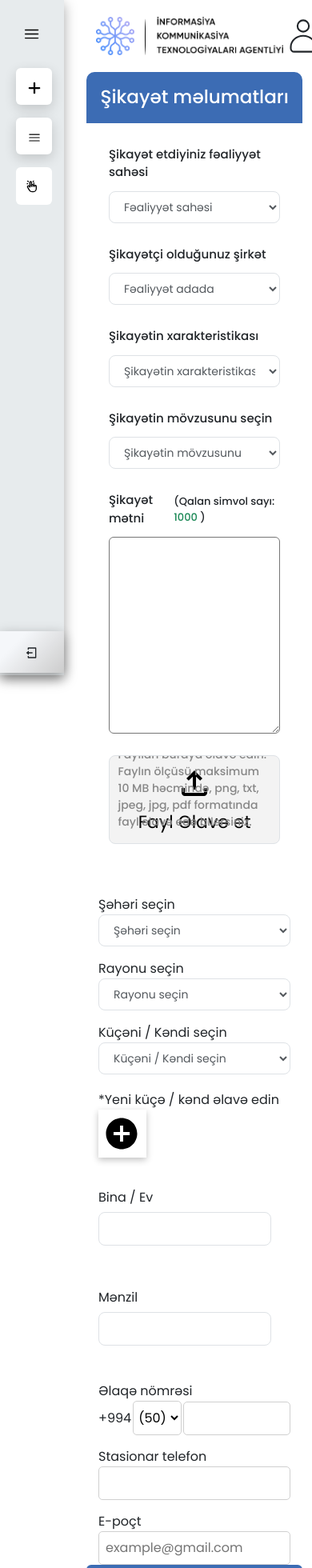
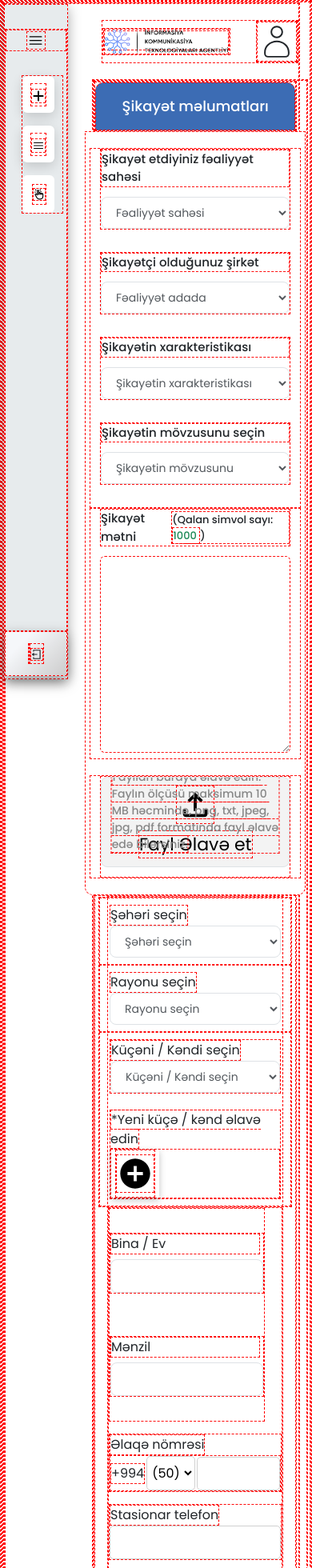
Before and after one commit to malik233222/IKTA, a React (Vite) app: page /new_complaint in a window 390 px wide. Shown: the top 1960 px of the page at 80% size. Built offline with nearby package versions, Linux system fonts and the light colour scheme.

Commit message:
responsive problems fixed

```diff
--- a/src/assets/style/complaint.scss
+++ b/src/assets/style/complaint.scss
@@ -1,6 +1,6 @@
-// *{
-//     border: 1px dashed red;
-// }
+*{
+    border: 1px dashed red;
+}
 
 .container-complaint {
 
@@ -349,9 +349,46 @@
 }
 
 @media (max-width: 500px) {
-    .infos{
+    .container-complaint {
+        .complaint-details-header-wrapper {
+            .complaint-details-header {
+                font-size: 18px
+            }
+        }
+
+        .complaint-details {
+            padding: 20px 5px;
+        }
+    }
+
+    .infos {
         padding: 0 !important;
+
+        .home_num_container {
+
+            .home-apartment {
+                width: 90% !important;
+                flex-wrap: wrap;
+            }
+
+            display: flex;
+            flex-wrap: wrap;
+
+            .divider-line {
+                display: none;
+            }
+
+            .house,
+            .flat {
+                width: 100% !important;
+
+                input {
+                    width: 100% !important;
+                }
+            }
+        }
     }
+
     .center {
         margin-bottom: 20px;
     }
@@ -366,24 +403,7 @@
         }
     }
 
-    .home-apartment {
-        width: 90% !important;
-        display: flex;
-        flex-wrap: wrap;
 
-        .divider-line {
-            display: none;
-        }
-
-        .house,
-        .flat {
-            width: 100% !important;
-
-            input {
-                width: 100% !important;
-            }
-        }
-    }
 
     .number {
         width: 100% !important;
@@ -400,6 +420,10 @@
         input {
             width: 100% !important;
         }
+    }
+
+    .poct {
+        margin-bottom: 20px;
     }
 
     .infos-row {
--- a/src/assets/style/header.scss
+++ b/src/assets/style/header.scss
@@ -23,8 +23,19 @@ nav {
         }
     }
 }
+@media (max-width: 500px) {
+
+
+    .header-logo {
+        width: 156px !important;
+        height: 32px !important;
+    }
+}
+
 
 @media (min-width: 576px) {
+
+
     .header-logo {
         width: 156px;
         height: 32px;
```
